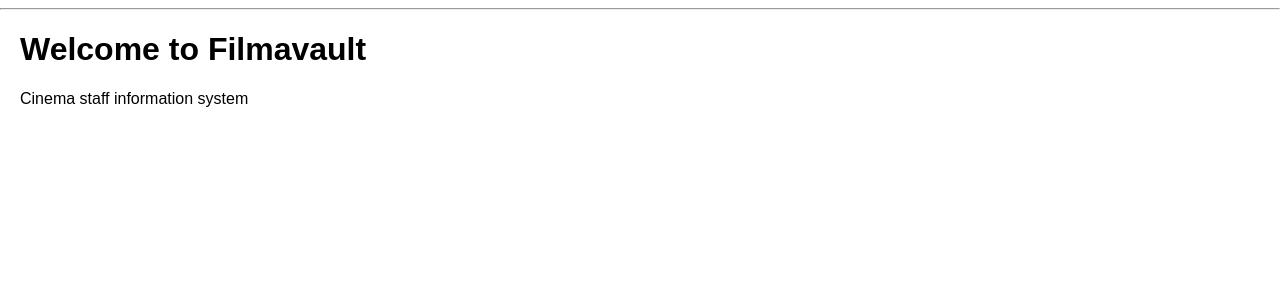
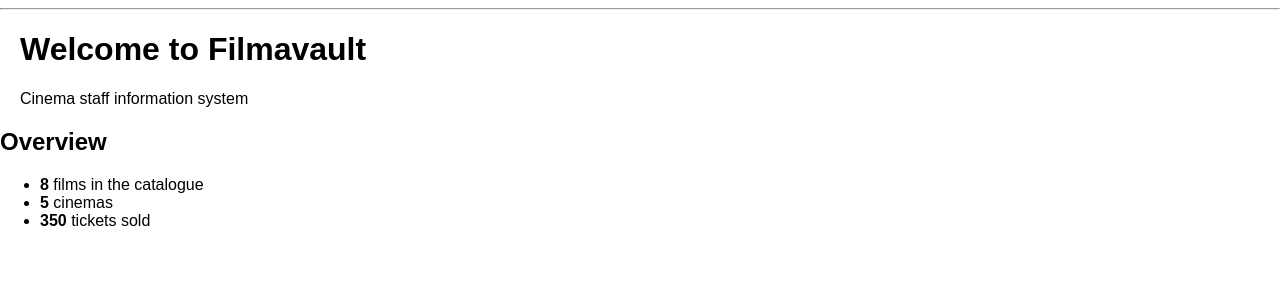
Before and after one commit to MasterChinchou/Filmavault, a Flask app: page / in a window 1280 px wide. Shown: the part 49-349 px from the top of the page. Run offline with Flask 3, Linux system fonts and the light colour scheme; data comes from the database, SQL or seed files in the repository.

Commit message:
now has an overview

```diff
--- a/app.py
+++ b/app.py
@@ -8,7 +8,15 @@
     return conn
 @app.route("/")
 def home():
-    return render_template("home.html")
+    conn = get_connection()
+    film_count = conn.execute("SELECT COUNT(*) FROM Film").fetchone()[0]
+    cinema_count = conn.execute("SELECT COUNT(*) FROM Cinema").fetchone()[0]
+    ticket_count = conn.execute("SELECT COUNT(*) FROM Ticket").fetchone()[0]
+    conn.close()
+    return render_template("home.html",
+        film_count=film_count,
+        cinema_count=cinema_count,
+        ticket_count=ticket_count)
 @app.route("/films")
 def films():
     conn = get_connection()
--- a/templates/home.html
+++ b/templates/home.html
@@ -8,5 +8,11 @@
     {% include "nav.html" %}
     <h1>Welcome to Filmavault</h1>
     <p>Cinema staff information system</p>
+        <h2>Overview</h2>
+    <ul>
+        <li><strong>{{ film_count }}</strong> films in the catalogue</li>
+        <li><strong>{{ cinema_count }}</strong> cinemas</li>
+        <li><strong>{{ ticket_count }}</strong> tickets sold</li>
+    </ul>
 </body>
 </html>
```
